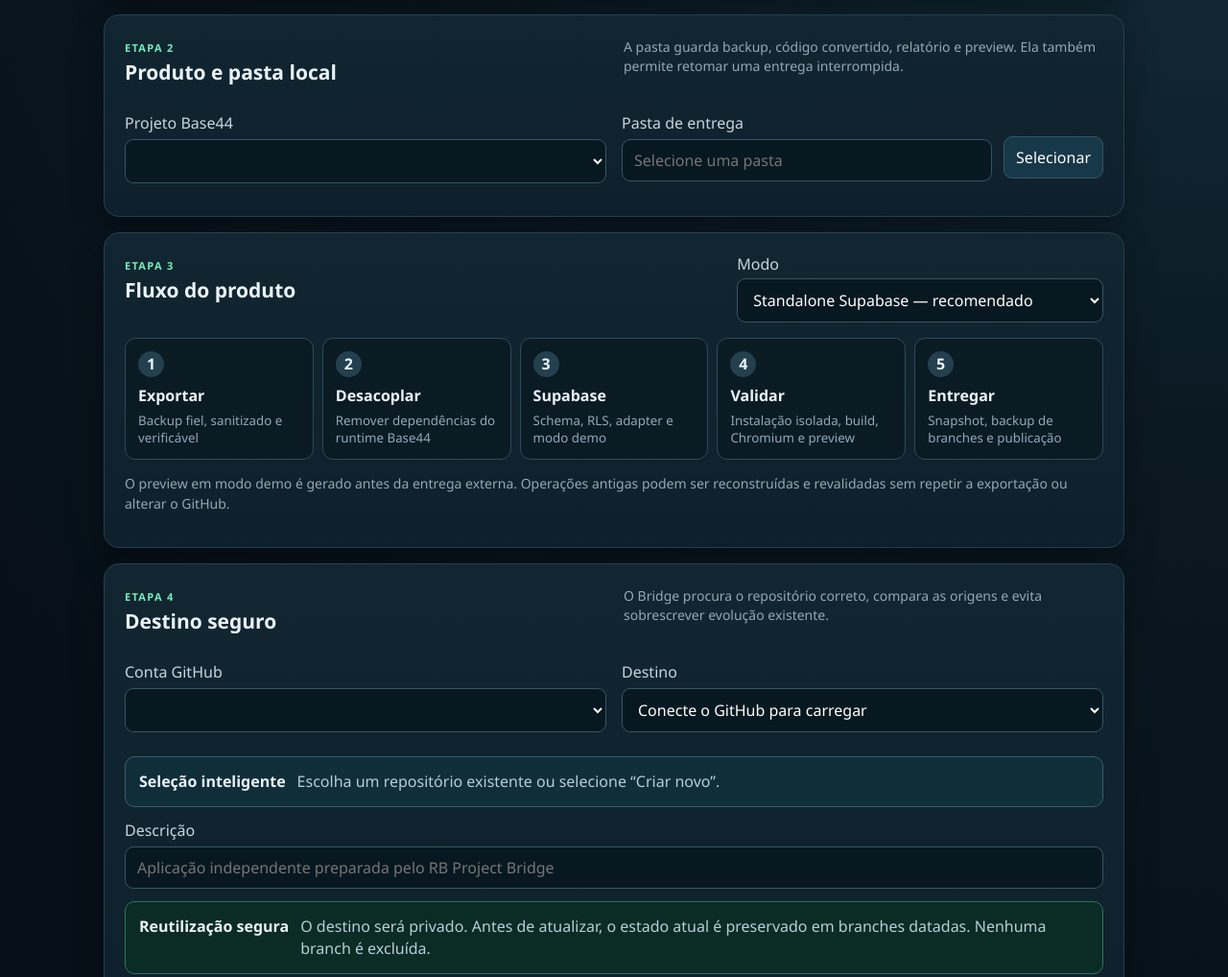
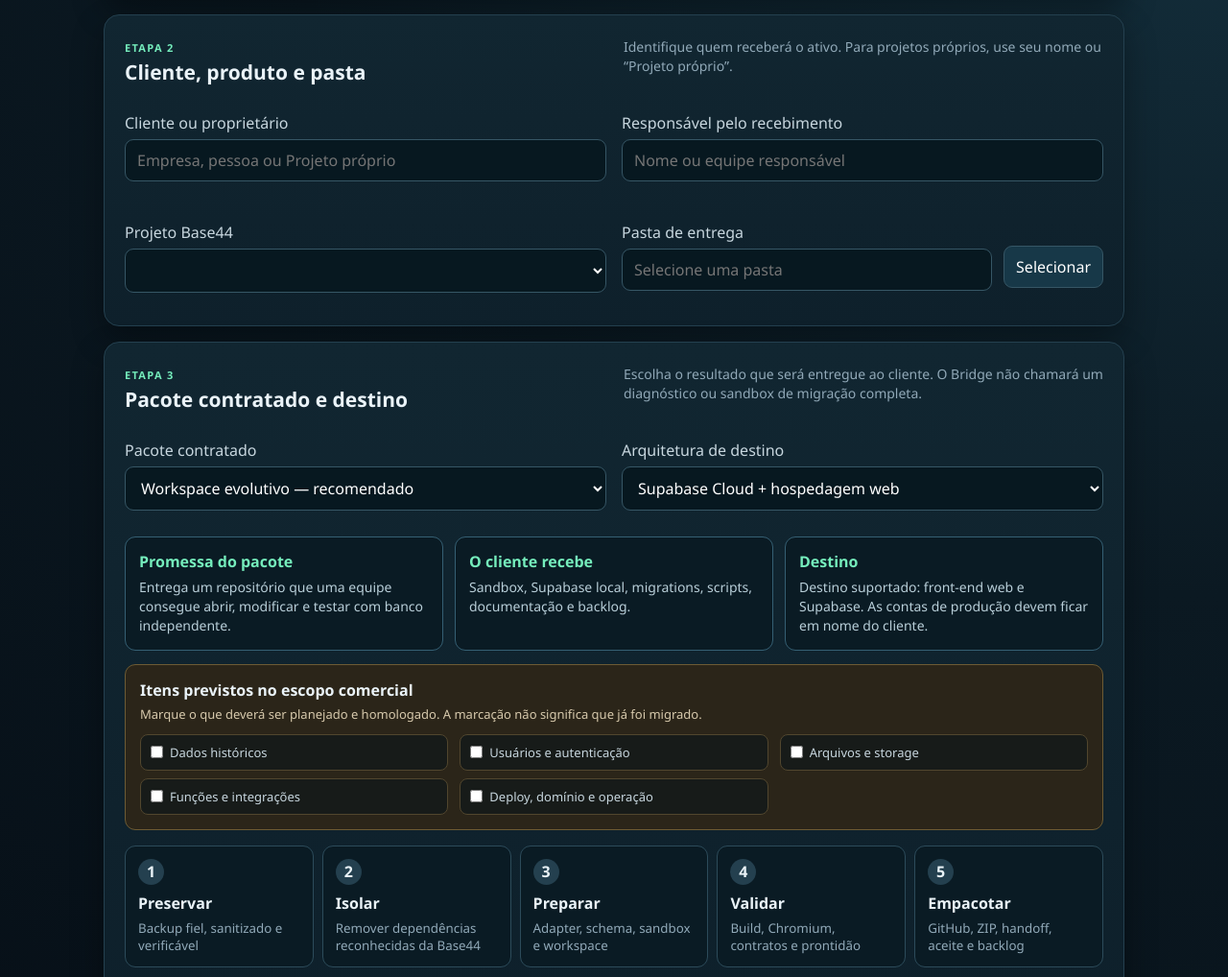
Before and after one commit to rennanbrasileiro/rb-project-bridge, an Electron app: page renderer/index.html in a window 1280 px wide. Shown: the part 434-1452 px from the top of the page at 96% size. Drawn offline with Linux system fonts and the light colour scheme; no server answers.

Commit message:
Replace technical mode with contracted client delivery

```diff
--- a/renderer/index.html
+++ b/renderer/index.html
@@ -6,6 +6,7 @@
   <meta name="viewport" content="width=device-width,initial-scale=1">
   <title>RB Project Bridge</title>
   <link rel="stylesheet" href="styles.css">
+  <link rel="stylesheet" href="delivery-ui.css">
 </head>
 <body>
   <main>
@@ -18,36 +19,42 @@
     <section class="card">
       <div class="section-heading"><div><span class="eyebrow">Etapa 1</span><h2>Conexões</h2></div><p>Uma autorização válida é reutilizada. O navegador só será aberto quando faltar uma permissão.</p></div>
       <div class="connection-grid">
-        <div class="connection-card"><div class="row"><button id="base44Login">Conectar Base44</button><span id="base44Status" class="status disconnected">Não conectado</span></div>
-          <small>Origem do produto e do snapshot verificável.</small>
-          <div id="base44AuthBox" class="auth-box hidden" aria-live="polite"><strong>Autorize a Base44</strong><p>Confirme este código:</p><code id="base44DeviceCode">—</code><div class="row auth-actions"><button id="copyBase44Code" type="button">Copiar</button><button id="openBase44Device" type="button">Abrir autorização</button></div></div>
-        </div>
-        <div class="connection-card"><div class="row"><button id="githubLogin">Conectar GitHub</button><span id="githubStatus" class="status disconnected">Não conectado</span></div>
-          <small>Destino privado, histórico, branches de segurança e revisão.</small>
-          <div id="githubAuthBox" class="auth-box hidden" aria-live="polite"><strong>Autorize o GitHub</strong><p>Use este código:</p><code id="githubDeviceCode">—</code><div class="row auth-actions"><button id="copyGitHubCode" type="button">Copiar</button><button id="openGitHubDevice" type="button">Abrir autorização</button></div></div>
-        </div>
+        <div class="connection-card"><div class="row"><button id="base44Login">Conectar Base44</button><span id="base44Status" class="status disconnected">Não conectado</span></div><small>Origem do produto e do snapshot verificável.</small><div id="base44AuthBox" class="auth-box hidden" aria-live="polite"><strong>Autorize a Base44</strong><p>Confirme este código:</p><code id="base44DeviceCode">—</code><div class="row auth-actions"><button id="copyBase44Code" type="button">Copiar</button><button id="openBase44Device" type="button">Abrir autorização</button></div></div></div>
+        <div class="connection-card"><div class="row"><button id="githubLogin">Conectar GitHub</button><span id="githubStatus" class="status disconnected">Não conectado</span></div><small>Destino privado, histórico, branches de segurança e revisão.</small><div id="githubAuthBox" class="auth-box hidden" aria-live="polite"><strong>Autorize o GitHub</strong><p>Use este código:</p><code id="githubDeviceCode">—</code><div class="row auth-actions"><button id="copyGitHubCode" type="button">Copiar</button><button id="openGitHubDevice" type="button">Abrir autorização</button></div></div></div>
       </div>
     </section>
 
     <section class="card">
-      <div class="section-heading"><div><span class="eyebrow">Etapa 2</span><h2>Produto e pasta local</h2></div><p>A pasta guarda backup, código convertido, relatório e preview. Ela também permite retomar uma entrega interrompida.</p></div>
-      <div class="grid two"><label>Projeto Base44<select id="project"></select></label><label>Pasta de entrega<div class="row field-row"><input id="output" readonly placeholder="Selecione uma pasta"><button id="chooseOutput">Selecionar</button></div></label></div>
+      <div class="section-heading"><div><span class="eyebrow">Etapa 2</span><h2>Cliente, produto e pasta</h2></div><p>Identifique quem receberá o ativo. Para projetos próprios, use seu nome ou “Projeto próprio”.</p></div>
+      <div class="grid two">
+        <label>Cliente ou proprietário<input id="clientName" placeholder="Empresa, pessoa ou Projeto próprio"></label>
+        <label>Responsável pelo recebimento<input id="deliveryOwner" placeholder="Nome ou equipe responsável"></label>
+        <label>Projeto Base44<select id="project"></select></label>
+        <label>Pasta de entrega<div class="row field-row"><input id="output" readonly placeholder="Selecione uma pasta"><button id="chooseOutput">Selecionar</button></div></label>
+      </div>
     </section>
 
     <section class="card">
-      <div class="section-heading"><div><span class="eyebrow">Etapa 3</span><h2>Fluxo do produto</h2></div><label class="compact-label">Modo<select id="deliveryMode"><option value="standalone-supabase" selected>Standalone Supabase — recomendado</option><option value="snapshot">Somente snapshot Base44</option></select></label></div>
+      <div class="section-heading"><div><span class="eyebrow">Etapa 3</span><h2>Pacote contratado e destino</h2></div><p>Escolha o resultado que será entregue ao cliente. O Bridge não chamará um diagnóstico ou sandbox de migração completa.</p></div>
+      <div class="grid two">
+        <label>Pacote contratado<select id="deliveryPackage"><option value="preservation">Diagnóstico e preservação</option><option value="sandbox">Sandbox executável</option><option value="workspace" selected>Workspace evolutivo — recomendado</option><option value="production">Migração completa e homologação</option></select></label>
+        <label>Arquitetura de destino<select id="targetProfile"><option value="supabase-cloud-static" selected>Supabase Cloud + hospedagem web</option><option value="supabase-self-hosted">Supabase próprio ou local</option><option value="aws-custom">AWS customizado — blueprint</option><option value="repository-only">Somente código e documentação</option></select></label>
+      </div>
+      <input id="deliveryMode" type="hidden" value="standalone-supabase">
+      <div class="delivery-definition"><div><strong>Promessa do pacote</strong><p id="packagePromise"></p></div><div><strong>O cliente recebe</strong><p id="packageReceives"></p></div><div><strong>Destino</strong><p id="targetSummary"></p></div></div>
+      <div id="migrationScope" class="scope-box"><strong>Itens previstos no escopo comercial</strong><p>Marque o que deverá ser planejado e homologado. A marcação não significa que já foi migrado.</p><div class="scope-grid"><label><input id="scopeData" type="checkbox"> Dados históricos</label><label><input id="scopeUsers" type="checkbox"> Usuários e autenticação</label><label><input id="scopeStorage" type="checkbox"> Arquivos e storage</label><label><input id="scopeIntegrations" type="checkbox"> Funções e integrações</label><label><input id="scopeDeployment" type="checkbox"> Deploy, domínio e operação</label></div></div>
       <div id="pipeline" class="pipeline">
-        <div data-step="export"><span>1</span><strong>Exportar</strong><small>Backup fiel, sanitizado e verificável</small></div>
-        <div data-step="standalone"><span>2</span><strong>Desacoplar</strong><small>Remover dependências do runtime Base44</small></div>
-        <div data-step="supabase"><span>3</span><strong>Supabase</strong><small>Schema, RLS, adapter e modo demo</small></div>
-        <div data-step="build"><span>4</span><strong>Validar</strong><small>Instalação isolada, build, Chromium e preview</small></div>
-        <div data-step="github-publish"><span>5</span><strong>Entregar</strong><small>Snapshot, backup de branches e publicação</small></div>
+        <div data-step="export"><span>1</span><strong>Preservar</strong><small>Backup fiel, sanitizado e verificável</small></div>
+        <div data-step="standalone"><span>2</span><strong>Isolar</strong><small>Remover dependências reconhecidas da Base44</small></div>
+        <div data-step="supabase"><span>3</span><strong>Preparar</strong><small>Adapter, schema, sandbox e workspace</small></div>
+        <div data-step="build"><span>4</span><strong>Validar</strong><small>Build, Chromium, contratos e prontidão</small></div>
+        <div data-step="github-publish"><span>5</span><strong>Empacotar</strong><small>GitHub, ZIP, handoff, aceite e backlog</small></div>
       </div>
-      <p class="hint">O preview em modo demo é gerado antes da entrega externa. Operações antigas podem ser reconstruídas e revalidadas sem repetir a exportação ou alterar o GitHub.</p>
+      <p class="hint">Migração completa é um estágio de projeto: só será aprovada após dados, usuários, storage, integrações e implantação contratados passarem pelo aceite funcional.</p>
     </section>
 
     <section class="card">
-      <div class="section-heading"><div><span class="eyebrow">Etapa 4</span><h2>Destino seguro</h2></div><p>O Bridge procura o repositório correto, compara as origens e evita sobrescrever evolução existente.</p></div>
+      <div class="section-heading"><div><span class="eyebrow">Etapa 4</span><h2>Custódia e destino seguro</h2></div><p>O repositório deve ficar sob controle do cliente ou ser transferido no handoff. O Bridge preserva o histórico antes de qualquer atualização.</p></div>
       <div class="grid two"><label>Conta GitHub<select id="owner"></select></label><label>Destino<select id="repoChoice"><option value="">Conecte o GitHub para carregar</option></select></label></div>
       <label id="newRepoLabel" class="hidden">Nome do novo repositório<input id="repoName" placeholder="meu-produto"></label>
       <div id="repoSyncStatus" class="info-box"><strong>Seleção inteligente</strong><span>Escolha um repositório existente ou selecione “Criar novo”.</span></div>
@@ -57,19 +64,18 @@
     </section>
 
     <section class="card execution-card">
-      <div class="section-heading"><div><span class="eyebrow">Etapa 5</span><h2>Executar e validar</h2></div><p>Uma ação principal gera o produto, valida o preview e conclui a entrega. Checkpoints impedem retrabalho.</p></div>
+      <div class="section-heading"><div><span class="eyebrow">Etapa 5</span><h2>Gerar evidências e pacote do cliente</h2></div><p>A operação produz o resultado técnico, mede o pacote contratado e gera os documentos de entrega e aceite.</p></div>
       <div id="resumeCard" class="resume-card hidden"><div><strong id="resumeTitle">Entrega pendente</strong><p id="resumeMessage"></p></div><span>Checkpoint disponível</span></div>
       <div id="completedCard" class="resume-card hidden"><div><strong id="completedTitle">Última operação disponível</strong><p id="completedMessage"></p></div><span>Preview reconstruível</span></div>
-      <div class="row action-row"><button id="start" class="primary">Gerar, validar e entregar</button><button id="retryLast" class="secondary hidden">Continuar do ponto salvo</button><button id="cancel" class="ghost" disabled>Cancelar</button></div>
-
+      <div class="row action-row"><button id="start" class="primary">Preparar workspace e entregar</button><button id="retryLast" class="secondary hidden">Continuar do ponto salvo</button><button id="cancel" class="ghost" disabled>Cancelar</button></div>
       <div id="result" class="result-panel idle" aria-live="polite"><strong id="resultTitle">Pronto para iniciar</strong><p id="resultMessage">Preencha as etapas acima. O resultado e a próxima ação aparecerão aqui.</p><div id="resultMeta" class="result-meta"></div></div>
-      <div id="resultActions" class="row result-actions hidden"><button id="openPreview" class="primary">Abrir preview</button><button id="repairPreview" class="secondary">Recriar e validar preview</button><button id="openFolder">Abrir pasta da operação</button><button id="openRepo">Abrir destino</button><button id="stopPreview" class="ghost">Parar preview</button></div>
-
+      <div id="resultActions" class="row result-actions hidden"><button id="openPreview" class="primary">Abrir preview</button><button id="repairPreview" class="secondary">Recriar e validar preview</button><button id="openFolder">Abrir pasta da operação</button><button id="openDelivery" class="secondary">Abrir pacote do cliente</button><button id="openRepo">Abrir destino</button><button id="stopPreview" class="ghost">Parar preview</button></div>
       <details id="logDetails" class="technical-details"><summary>Ver detalhes técnicos</summary><pre id="log"></pre></details>
     </section>
   </main>
   <script src="app.js"></script>
   <script src="repair-preview.js"></script>
   <script src="readiness-ui.js"></script>
+  <script src="delivery-ui.js"></script>
 </body>
 </html>
```
